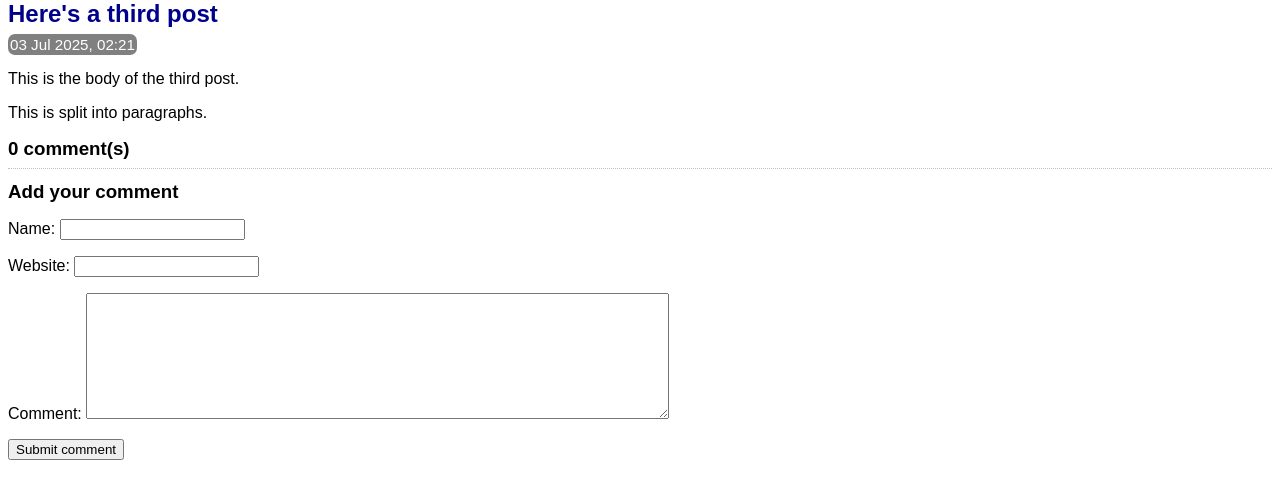
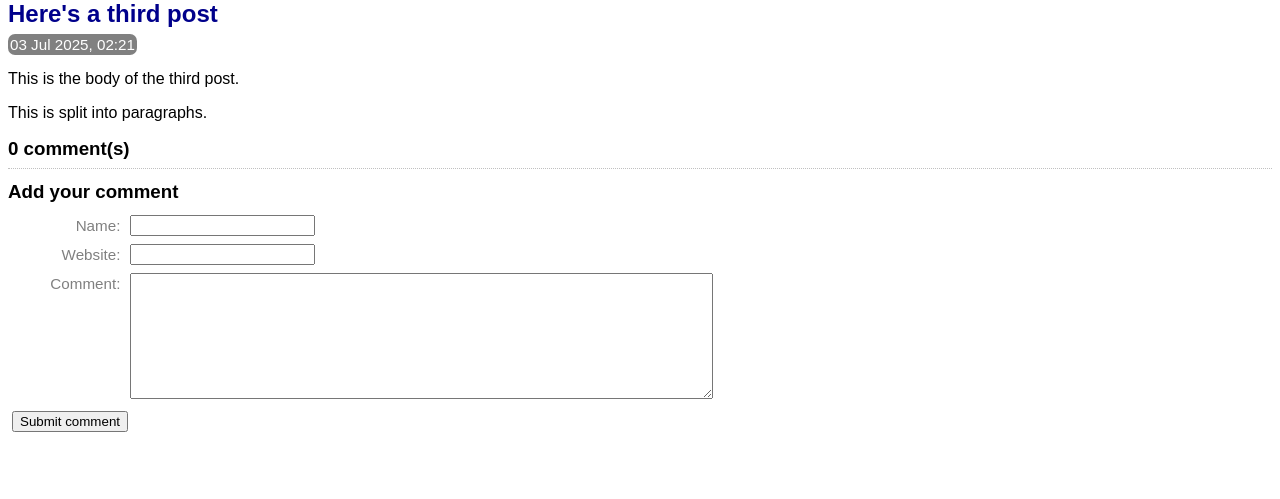
Before and after one commit to jk-thomas/BlogSystem, a PHP site: page /view-post.php?post_id=3 in a window 1280 px wide. Shown: the part 127-626 px from the top of the page. Run offline with PHP 8.4, Linux system fonts and the light colour scheme; data comes from the database, SQL or seed files in the repository.

Commit message:
v0.5.9 - style

```diff
--- a/assets/main.css
+++ b/assets/main.css
@@ -9,6 +9,13 @@
 }
 .success {
     background-color: #88ff88;
+}
+.box ul {
+    margin: 4px;
+    padding-left: 14px;
+}
+.box ul li {
+    margin-bottom: 2px;
 }
 .install-password {
     font-size: 1.2em;
@@ -58,3 +65,22 @@ body {
     border-bottom: 1px dotted silver;
     margin-bottom: 12px;
 }
+
+.comment-margin {
+    margin-bottom: 8px;
+}
+.comment-form input,
+.comment-form textarea {
+    margin: 4px;
+}
+.comment-form label {
+    font-size: 0.95em;
+    margin: 6px;
+    width: 7em;
+    color: grey;
+    float: left;
+    text-align: right;
+    /* Some browsers make labels too tall, and as a result they incorrectly stack horizontally.
+        Let's reset each to the left-hand side to be sure. */
+    clear: left;
+}
--- a/index.php
+++ b/index.php
@@ -49,7 +49,7 @@ $notFound = isset($_GET['not_found']);
                     </h2>
                     <div class="meta">
                         <?php echo convertSqlDate($row['created_at']) ?>
-                        (<?php echo countCommentsForPost($row['id']) ?> comment(s))
+                        (<?php echo countCommentsForPost($pdo, $row['id']) ?> comment(s))
                     </div>
                     <p>
                         <?php echo htmlEscape($row['body']) ?>
--- a/lib/common.php
+++ b/lib/common.php
@@ -83,11 +83,11 @@ function redirectAndExit($script) {
 /**
  * Returns the number of comments for the specified post
  *
+ * @param PDO $pdo
  * @param integer $postId
  * @return integer
  */
-function countCommentsForPost($postId) {
-    $pdo = getPDO();
+function countCommentsForPost(PDO $pdo, $postId) {
     $sql = "
         SELECT
             COUNT(*) c
@@ -107,10 +107,11 @@ function countCommentsForPost($postId) {
 /**
  * Returns all the comments for the specified post
  *
+ * @param PDO $pdo
  * @param integer $postId
+ * return array
  */
-function getCommentsForPost($postId) {
-    $pdo = getPDO();
+function getCommentsForPost(PDO $pdo, $postId) {
     $sql = "
         SELECT
             id, name, text, created_at, website
--- a/templates/comment-form.php
+++ b/templates/comment-form.php
@@ -7,7 +7,7 @@
 
 <?php // Report errors in bp list ?>
 <?php if ($errors): ?>
-    <div class="error box">
+    <div class="error box comment-margin">
         <ul>
             <?php foreach ($errors as $error): ?>
                 <li><?php echo $error ?></li>
@@ -18,8 +18,8 @@
 
 <h3>Add your comment</h3>
 
-<form method="post">
-    <p>
+<form method="post" class="comment-form">
+    <div>
         <label for="comment-name">
             Name:
         </label>
@@ -29,8 +29,8 @@
             name="comment-name"
             value="<?php echo htmlEscape($commentData['name']) ?>"
         />
-    </p>
-    <p>
+    </div>
+    <div>
         <label for="comment-website">
             Website:
         </label>
@@ -40,8 +40,8 @@
             name="comment-website"
             value="<?php echo htmlEscape($commentData['website']) ?>"
         />
-    </p>
-    <p>
+    </div>
+    <div>
         <label for="comment-text">
             Comment:
         </label>
@@ -51,7 +51,8 @@
             rows="8"
             cols="70"
         ><?php echo htmlEscape($commentData['text']) ?></textarea>
-    </p>
-
-    <input type="submit" value="Submit comment" />
+    </div>
+    <div>
+        <input type="submit" value="Submit comment" />
+    </div>
 </form>
--- a/view-post.php
+++ b/view-post.php
@@ -74,9 +74,9 @@ if ($_POST) {
         </div>
 
         <div class="comment-list">
-            <h3><?php echo countCommentsForPost($postId) ?> comment(s)</h3>
+            <h3><?php echo countCommentsForPost($pdo, $postId) ?> comment(s)</h3>
 
-            <?php foreach (getCommentsForPost($postId) as $comment) : ?>
+            <?php foreach (getCommentsForPost($pdo, $postId) as $comment) : ?>
                 <div class="comment">
                     <div class="comment-meta">
                         Comment from
```
